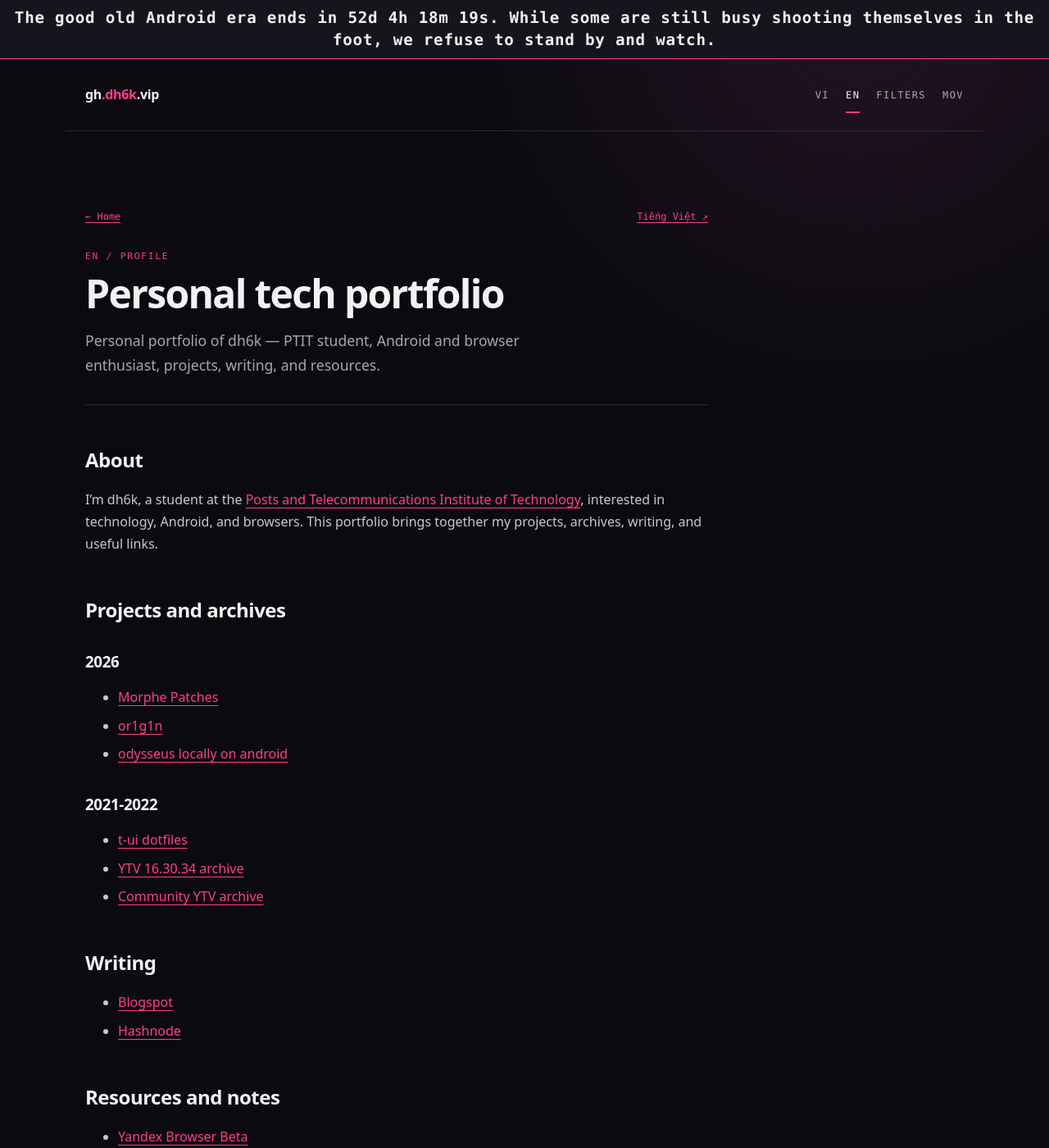
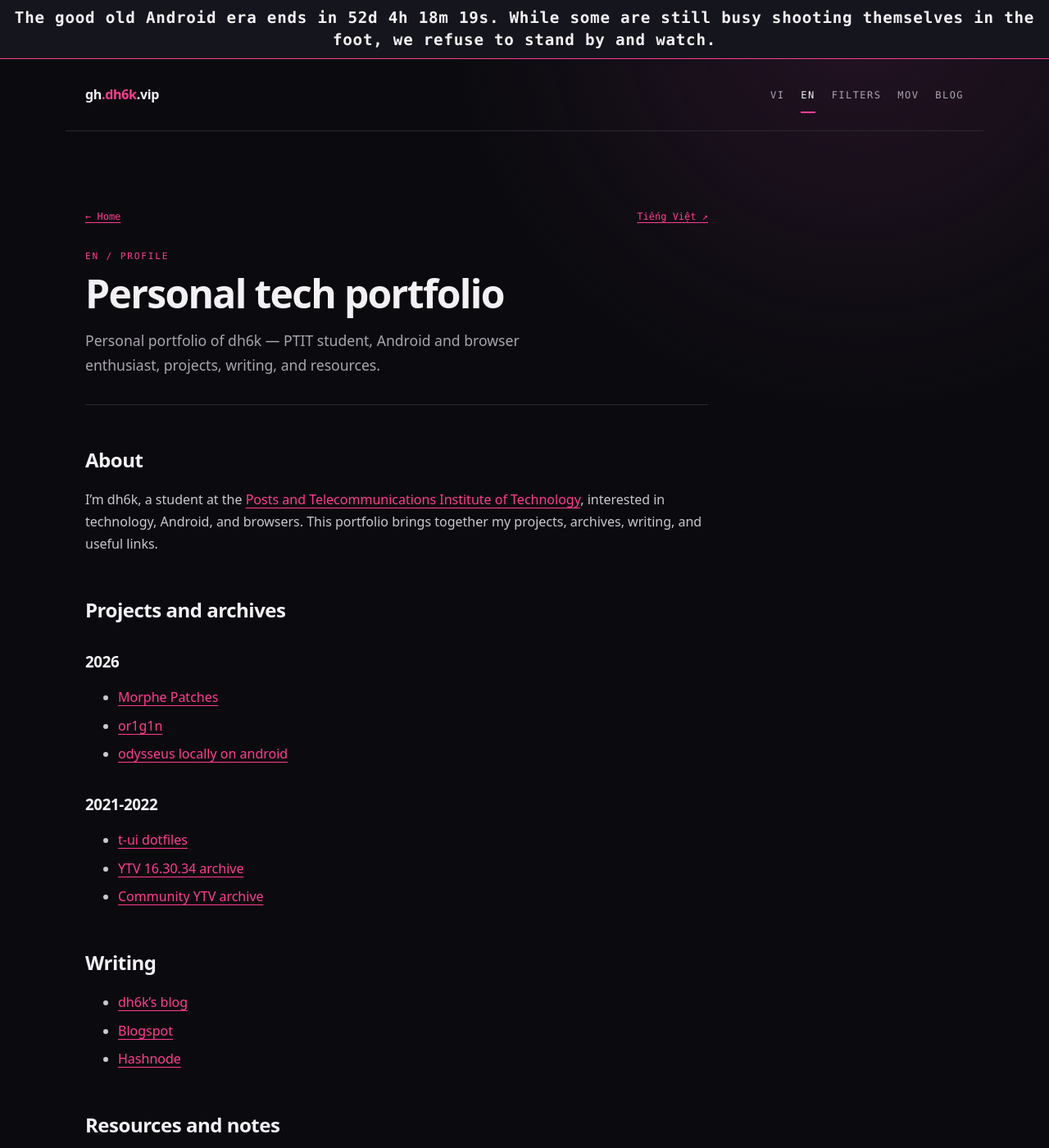
Before and after one commit to dh6k/dh6k.github.io, a Jekyll site: the page built from en/index.md, in a window 1280 px wide and 1400 px high. Shown: the whole window at 82% size. Built offline with Jekyll 4.4.1, drawn with Linux system fonts in a browser that asks for light colours.

Commit message:
link: add dh6k's blog to nav and Writing sections

```diff
--- a/_layouts/default.html
+++ b/_layouts/default.html
@@ -28,6 +28,7 @@
         <a lang="en" hreflang="en" href="{{ '/en/' | relative_url }}"{% if page.url == '/en/' %} aria-current="page"{% endif %}>EN</a>
         <a href="{{ '/suggested-filter/' | relative_url }}"{% if page.url == '/suggested-filter/' %} aria-current="page"{% endif %}>Filters</a>
         <a href="{{ '/mov/' | relative_url }}"{% if page.url == '/mov/' %} aria-current="page"{% endif %}>MOV</a>
+        <a href="https://blog.dh6k.vip">Blog</a>
       </nav>
     </header>
     <main id="main">{{ content }}</main>
--- a/en/index.md
+++ b/en/index.md
@@ -27,6 +27,7 @@ I’m dh6k, a student at the [Posts and Telecommunications Institute of Technolo
 
 ## Writing
 
+- [dh6k's blog](https://blog.dh6k.vip)
 - [Blogspot](https://dh6k.blogspot.com)
 - [Hashnode](https://dh6k.hashnode.dev)
 
```
Also changed, not shown: index.md (+1 -0 lines), vi/index.md (+1 -0 lines).
